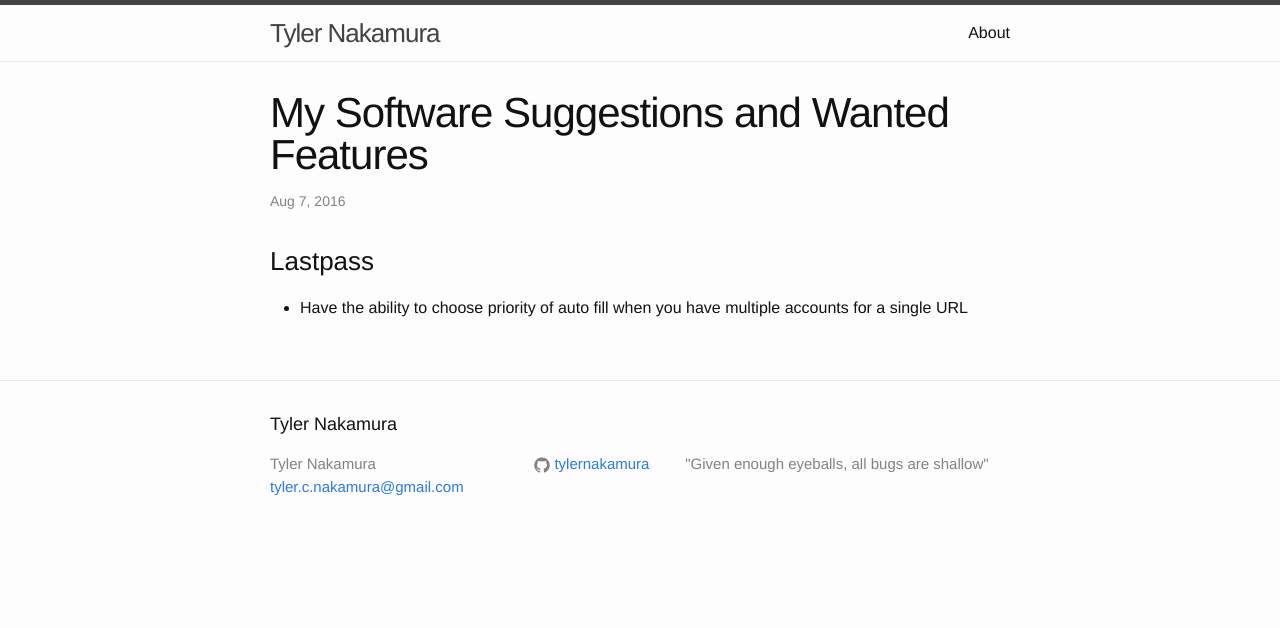
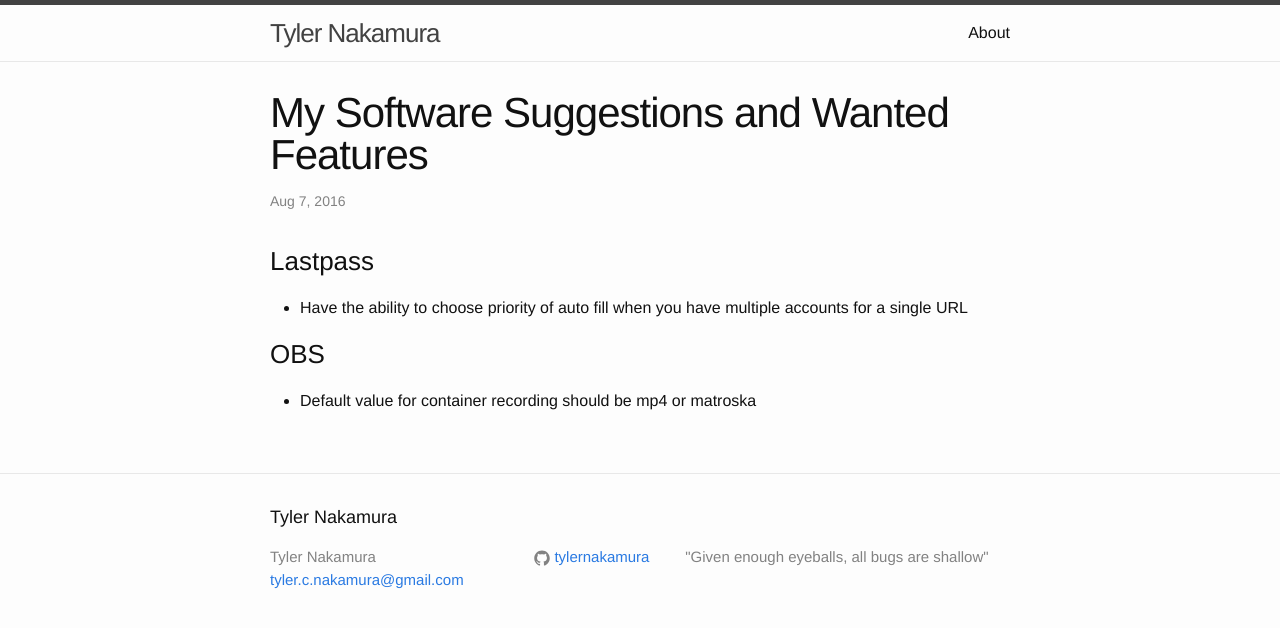
Before and after one commit to ahlim0m/tylernakamura.github.io, a Jekyll site: the page built from _posts/2016-09-06-my-software-suggestions.markdown, in a window 1280 px wide. Shown: the top 628 px of the page. Built offline with Jekyll 4.4.1, drawn with Linux system fonts in a browser that asks for light colours.

Commit message:
update wishlist

```diff
--- a/_posts/2016-09-06-my-software-suggestions.markdown
+++ b/_posts/2016-09-06-my-software-suggestions.markdown
@@ -8,3 +8,6 @@
 
 ### Lastpass
 - Have the ability to choose priority of auto fill when you have multiple accounts for a single URL
+
+### OBS
+- Default value for container recording should be mp4 or matroska
```
